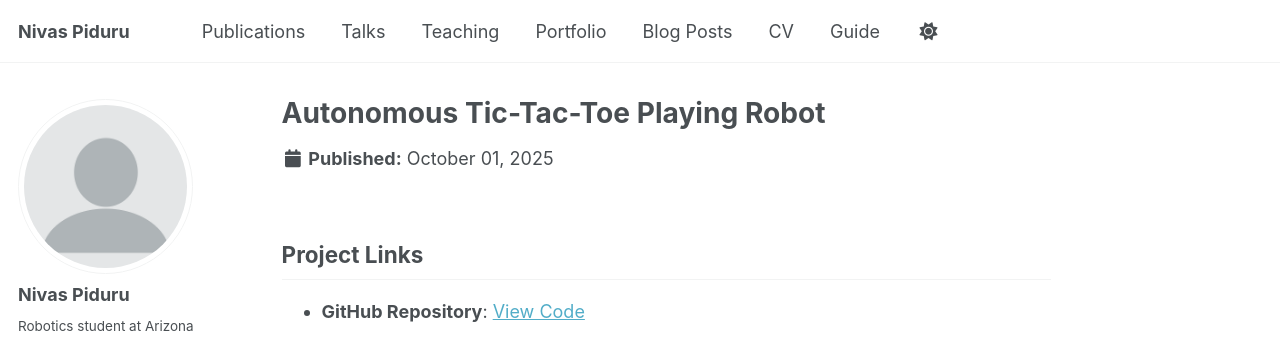
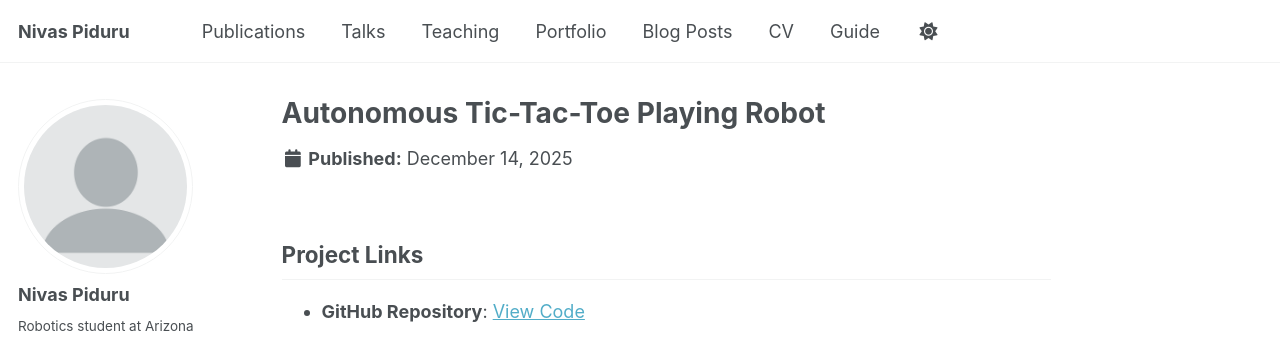
Before and after one commit to NivasPiduru/nivaspiduru.github.io, a Jekyll site: the page built from _portfolio/portfolio-3-tictactoe-robot.md, in a window 1280 px wide and 900 px high. Shown: the top 338 px of the window. Built offline with Jekyll 4.4.1, drawn with Linux system fonts in a browser that asks for light colours; a script bundle is joined from its source files by our own code; library files that are not in the unit come from our copies.

Commit message:
Update portfolio-3-tictactoe-robot.md

```diff
--- a/_portfolio/portfolio-3-tictactoe-robot.md
+++ b/_portfolio/portfolio-3-tictactoe-robot.md
@@ -2,7 +2,6 @@
 title: "Autonomous Tic-Tac-Toe Playing Robot"
 excerpt: "Interactive game-playing robot using computer vision and Minimax AI algorithm for intelligent opponent gameplay"
 collection: portfolio
-date: 2025-10-01
 ---
 
 ## Project Links
```
